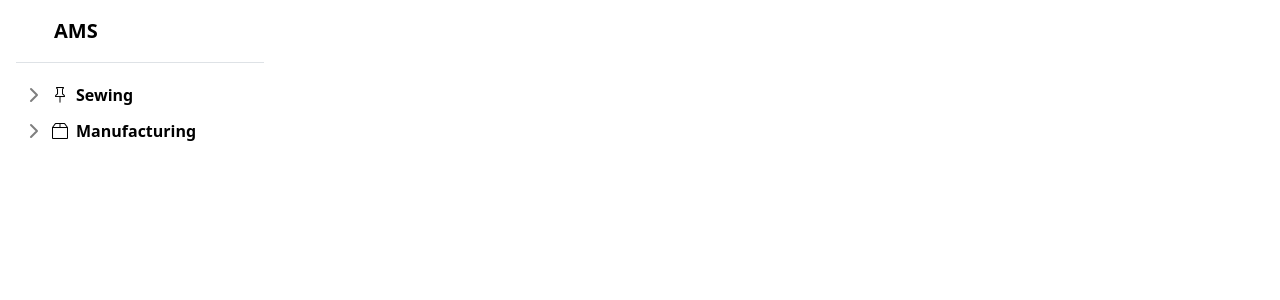
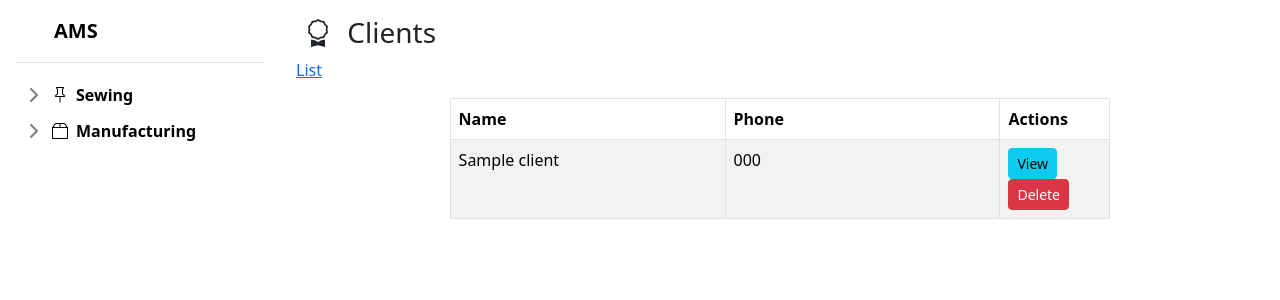
Before and after one commit to eoBattisti/proj-ams, a Django app: page /clients/ in a window 1280 px wide. Shown: the top 300 px of the page. Run offline with Django 5.2, Linux system fonts and the light colour scheme; a user stored in the database is signed in; tables that the repository leaves empty hold one stand-in row (values such as "Sample post").

Commit message:
Feat: Add base template table for clients

```diff
--- a/django/ams/templates/components/navbar.html
+++ b/django/ams/templates/components/navbar.html
@@ -1,14 +1,22 @@
-{% load static i18n %}
-
-{% block navbar %}
-<div class="flex-shrink-0 p-3" style="width: 280px; height: 100vh;">
-  <a href="{% url 'garments:list' %}" class="d-flex align-items-center pb-3 mb-3 link-body-emphasis text-decoration-none border-bottom">
-      <svg class="bi pe-none me-2" width="30" height="24"><use xlink:href="#bootstrap"></use></svg>
+{% load static i18n %} {% block navbar %}
+<div class="flex-shrink-0 p-3" style="width: 280px; height: 100vh">
+  <a
+    href="{% url 'garments:list' %}"
+    class="d-flex align-items-center pb-3 mb-3 link-body-emphasis text-decoration-none border-bottom"
+  >
+    <svg class="bi pe-none me-2" width="30" height="24">
+      <use xlink:href="#bootstrap"></use>
+    </svg>
     <span class="fs-5 fw-semibold">AMS</span>
   </a>
   <ul class="list-unstyled ps-0">
     <li class="mb-1">
-        <button class="btn btn-toggle d-inline-flex align-items-center rounded border-0 collapsed" data-bs-toggle="collapse" data-bs-target="#home-collapse" aria-expanded="false">
+      <button
+        class="btn btn-toggle d-inline-flex align-items-center rounded border-0 collapsed"
+        data-bs-toggle="collapse"
+        data-bs-target="#home-collapse"
+        aria-expanded="false"
+      >
         <i class="bi bi-pin mx-2"></i>
 
         {% trans 'Sewing' %}
@@ -16,20 +24,29 @@
       <div class="collapse" id="home-collapse" style="">
         <ul class="btn-toggle-nav list-unstyled fw-normal pb-1 small">
           <li>
-              <a href="{% url 'tasks:list' %}" class="link-body-emphasis d-inline-flex text-decoration-none rounded">
+            <a
+              href="{% url 'tasks:list' %}"
+              class="link-body-emphasis d-inline-flex text-decoration-none rounded"
+            >
               <i class="bi bi-book mx-2"></i>
               {% trans 'Tasks' %}
             </a>
           </li>
           <li>
-              <a href="{% url 'task_types:list' %}" class="link-body-emphasis d-inline-flex text-decoration-none rounded">
+            <a
+              href="{% url 'task_types:list' %}"
+              class="link-body-emphasis d-inline-flex text-decoration-none rounded"
+            >
               <i class="bi bi-book-half mx-2"></i>
               {% trans 'Task Types' %}
             </a>
           </li>
           <!-- TODO: Add url when this module is made -->
           <li>
-              <a href="#" class="link-body-emphasis d-inline-flex text-decoration-none rounded disabled">
+            <a
+              href="#"
+              class="link-body-emphasis d-inline-flex text-decoration-none rounded disabled"
+            >
               <i class="bi bi-cart mx-2"></i>
               {% trans 'Services' %}
             </a>
@@ -38,26 +55,49 @@
       </div>
     </li>
     <li class="mb-1">
-        <button class="btn btn-toggle d-inline-flex align-items-center rounded border-0 collapsed" data-bs-toggle="collapse" data-bs-target="#dashboard-collapse" aria-expanded="false">
+      <button
+        class="btn btn-toggle d-inline-flex align-items-center rounded border-0 collapsed"
+        data-bs-toggle="collapse"
+        data-bs-target="#dashboard-collapse"
+        aria-expanded="false"
+      >
         <i class="bi bi-box2 mx-2"></i>
         {% trans 'Manufacturing' %}
       </button>
       <div class="collapse" id="dashboard-collapse" style="">
         <ul class="btn-toggle-nav list-unstyled fw-normal pb-1 small">
           <li>
-              <a href="{% url 'garments:list' %}" class="link-body-emphasis d-inline-flex text-decoration-none rounded">
+            <a
+              href="{% url 'clients:list' %}"
+              class="link-body-emphasis d-inline-flex text-decoration-none rounded"
+            >
+              <i class="bi bi-person mx-2"></i>
+              {% trans 'Clients' %}
+            </a>
+          </li>
+          <li>
+            <a
+              href="{% url 'garments:list' %}"
+              class="link-body-emphasis d-inline-flex text-decoration-none rounded"
+            >
               <i class="bi bi-award mx-2"></i>
               {% trans 'Garments' %}
             </a>
           </li>
           <li>
-              <a href="{% url 'materials:list' %}" class="link-body-emphasis d-inline-flex text-decoration-none rounded">
+            <a
+              href="{% url 'materials:list' %}"
+              class="link-body-emphasis d-inline-flex text-decoration-none rounded"
+            >
               <i class="bi bi-backpack mx-2"></i>
               {% trans 'Materials' %}
             </a>
           </li>
           <li>
-              <a href="{% url 'sales:list' %}" class="link-body-emphasis d-inline-flex text-decoration-none rounded">
+            <a
+              href="{% url 'sales:list' %}"
+              class="link-body-emphasis d-inline-flex text-decoration-none rounded"
+            >
               <i class="bi bi-bag mx-2"></i>
               {% trans 'Sales' %}
             </a>
--- a/django/clients/templates/clients/list.html
+++ b/django/clients/templates/clients/list.html
@@ -1,16 +1,50 @@
 {% extends 'layout.html' %}
 {% load i18n %}
 
-{% block title %}{% endblock title %}
+{% block title %}{% trans 'Clients'%}
+{% endblock title %}
+{% block page-title %}
+<i class="bi bi-award mx-2"></i>
+{% trans 'Clients' %} {% endblock page-title %} {% block breadcrumb %}
+<ol class="breadcrumb">
+  <li class="breadcrumb-item active" aria-current="page">
+    <a href="{% url 'clients:list' %}">{% trans 'List' %}</a>
+  </li>
+</ol>
+{% endblock breadcrumb %} {% block content %}
 
-{% block page-title %}
-{% endblock page-title %}
 
-{% block breadcrumb %}
-<ol class="breadcrumb">
-  <li class="breadcrumb-item active" aria-current="page"><a href=""></a></li>
-</ol>
-{% endblock breadcrumb %}
-
-{% block content %}
+<div class="container-fluid">
+  <div class="table-responsive" style="max-width: 70%; margin: 0 auto;">
+    <table class="table table-bordered table-striped table-hover">
+      <thead class="thead-light">
+        <tr>
+          <th scope="col" class="col-5">{% trans 'Name' %}</th>
+          <th scope="col" class="col-5">{% trans 'Phone' %}</th>
+          <th scope="col" class="col-2">{% trans 'Actions' %}</th>
+        </tr>
+      </thead>
+      <tbody>
+        {% for client in clients %}
+        <tr>
+          <td>{{ client.name }}</td>
+          <td>{{ client.phone }}</td>
+          <td class="col-4">
+            <a href="{% url 'clients:detail' client.pk %}" class="btn btn-info btn-sm">
+              {% trans 'View' %}
+            </a>
+            <a href="#" class="btn btn-danger btn-sm" data-bs-toggle="modal" data-bs-target="#deleteModal{{ client.pk }}">
+              {% trans 'Delete' %}
+            </a>
+          </td>
+        </tr>
+        {% empty %}
+        <tr>
+          <td colspan="2">{% trans 'No clients available.' %}</td>
+        </tr>
+        {% endfor %}
+      </tbody>
+    </table>
+  </div>
+</div>
 {% endblock content %}
```
Also changed, not shown: django/clients/migrations/0002_alter_address_city_alter_address_neighborhood_and_more.py (added). Lines whose indentation alone changed are shown as unchanged.
